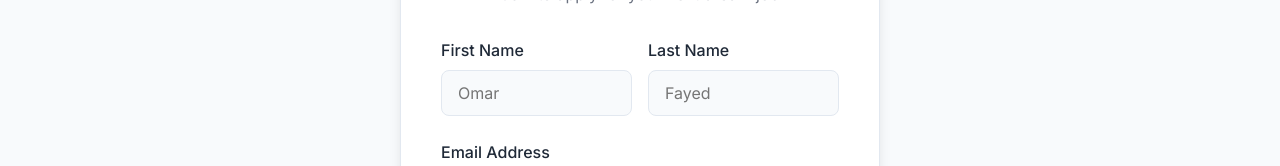
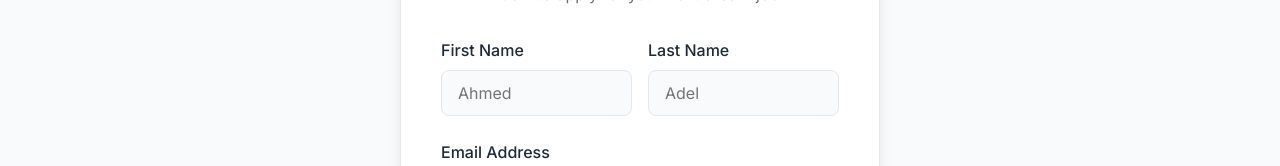
Before and after one commit to omarkhairy429/smart-hire, an Angular app in the folder FE/: page /register in a window 1280 px wide. Shown: the part 220-386 px from the top of the page. Built offline with nearby package versions, Linux system fonts and the light colour scheme.

Commit message:
Adding placeholders

```diff
--- a/FE/src/app/features/auth/register/register.html
+++ b/FE/src/app/features/auth/register/register.html
@@ -16,7 +16,7 @@
             id="firstName"
             formControlName="firstName"
             class="form-control"
-            placeholder="Omar"
+            placeholder="Ahmed"
           />
         </div>
         <div class="form-group">
@@ -26,7 +26,7 @@
             id="lastName"
             formControlName="lastName"
             class="form-control"
-            placeholder="Fayed"
+            placeholder="Adel"
           />
         </div>
       </div>
```
